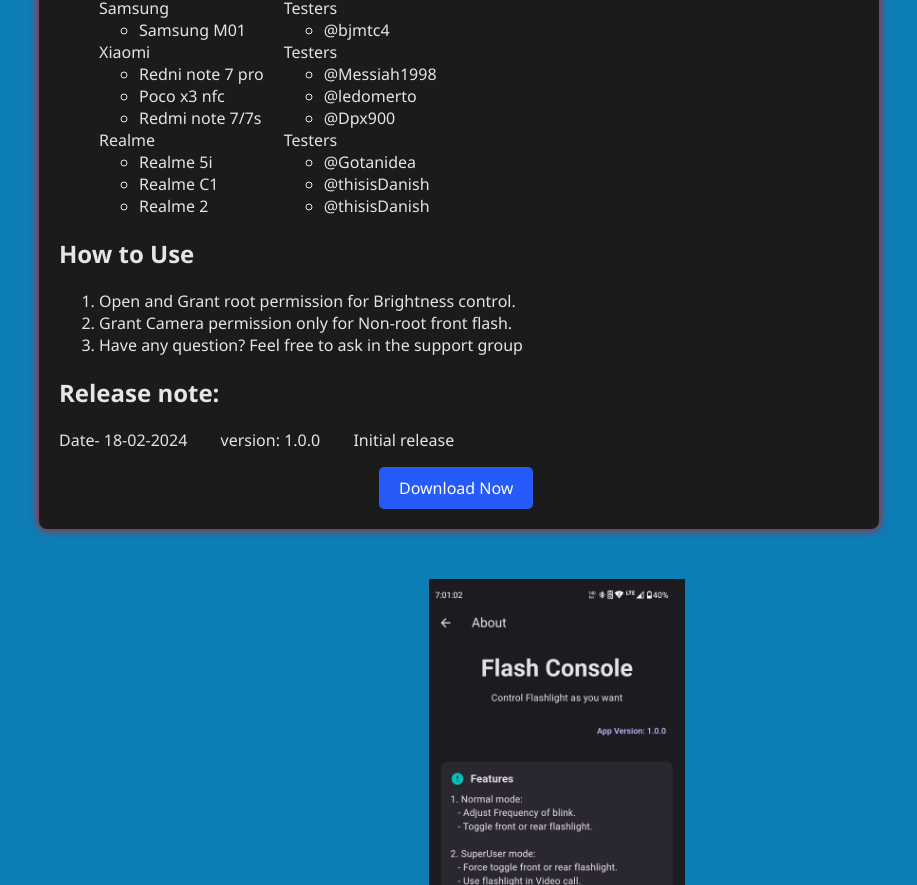
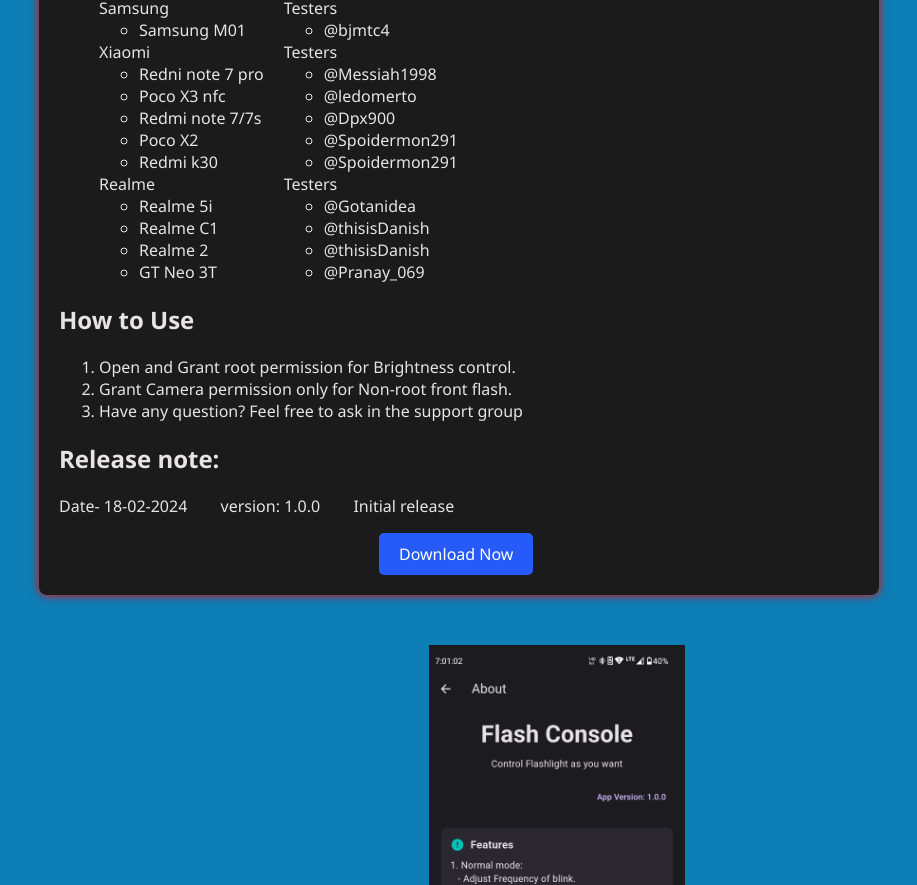
Before and after one commit to myuicustom/myuicustom.github.io, a plain HTML site: page flashconsole.html in a window 1280 px wide. Shown: the part 1015-1900 px from the top of the page, without its empty margins (181-1098 px from the left). Drawn offline with Linux system fonts and the light colour scheme.

Commit message:
added realme gt neo 3t, poco x2 and redmi k30

```diff
--- a/flashconsole.html
+++ b/flashconsole.html
@@ -67,14 +67,17 @@
                     Xiaomi
                     <ul>
                         <li>Redni note 7 pro</li>
-                        <li>Poco x3 nfc</li>
+                        <li>Poco X3 nfc</li>
                         <li>Redmi note 7/7s</li>
+                        <li>Poco X2</li>
+                        <li>Redmi k30</li>
                     </ul>
                     Realme
                     <ul>
                         <li>Realme 5i</li>
                         <li>Realme C1</li>
                         <li>Realme 2</li>
+                        <li>GT Neo 3T</li>
                     </ul>
                 </li>
                 <li class="testers-list">
@@ -106,6 +109,8 @@
                         <li>@Messiah1998</li>
                         <li>@ledomerto</li>
                         <li>@Dpx900</li>
+                        <li>@Spoidermon291</li>
+                        <li>@Spoidermon291</li>
 
                     </ul>
                     Testers
@@ -113,6 +118,7 @@
                         <li>@Gotanidea</li>
                         <li>@thisisDanish</li>
                         <li>@thisisDanish</li>
+                        <li>@Pranay_069</li>
 
                     </ul>
                 </li>
```
